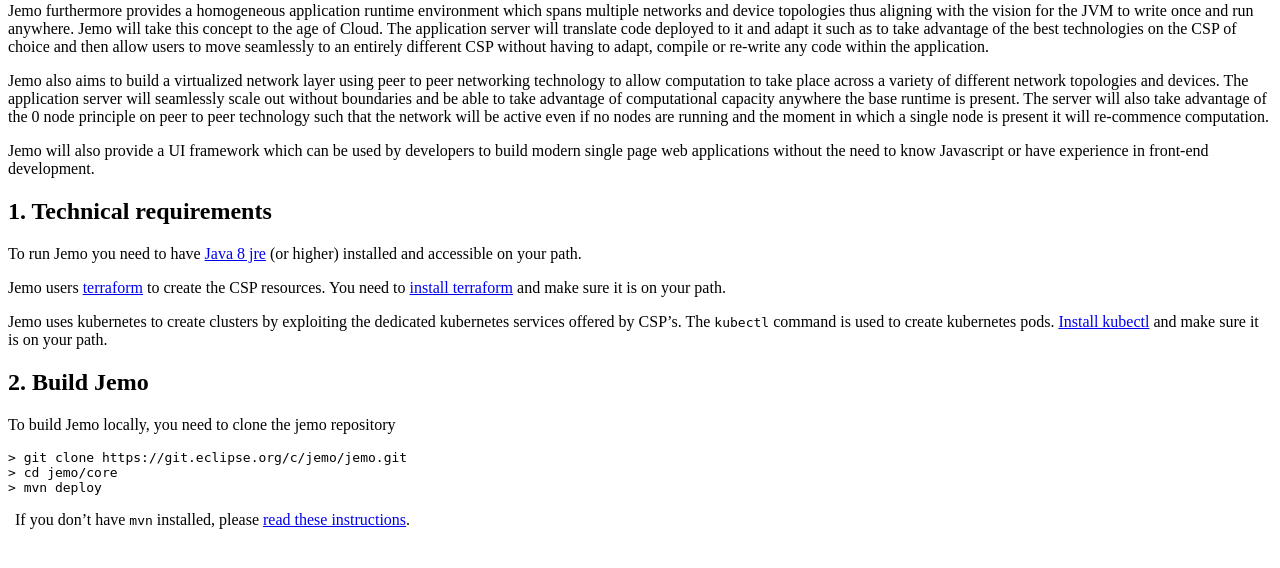
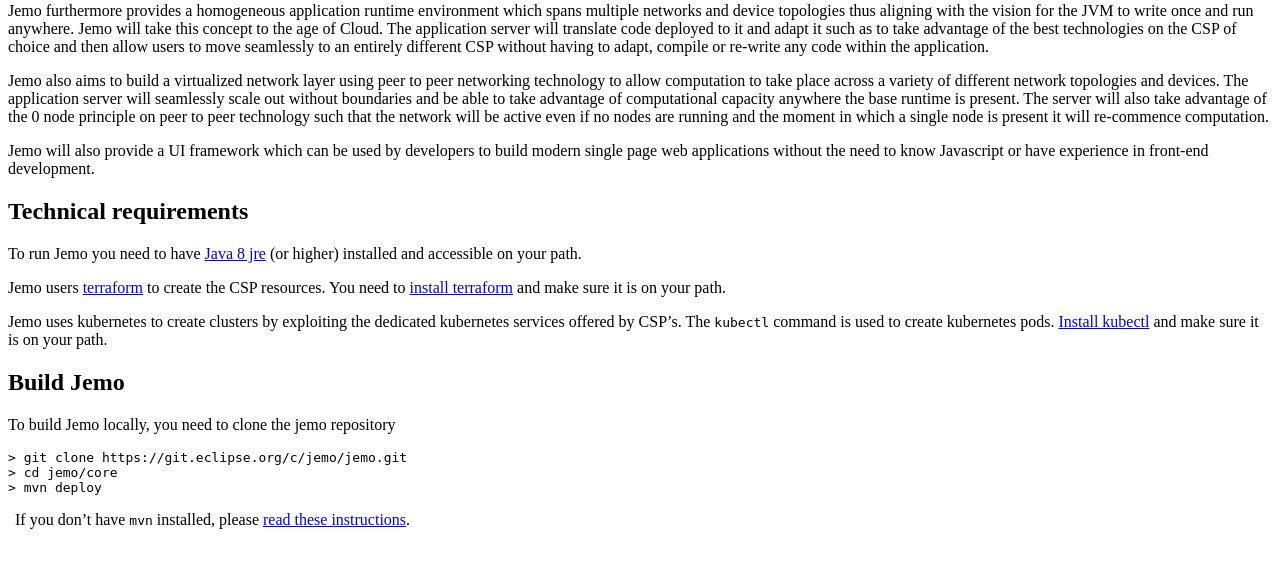
Before and after one commit to Global19-atlassian-net/jemo-website, a PHP site: page /jemo/content/en_index.php in a window 1280 px wide. Shown: the part 198-766 px from the top of the page. Run offline with PHP 8.4, Linux system fonts and the light colour scheme; data that the repository does not hold is empty.

Commit message:
Cosmetic changes.

```diff
--- a/content/en_index.php
+++ b/content/en_index.php
@@ -62,7 +62,7 @@
         without the need to know Javascript or have experience in front-end development.</p>
 
 
-    <h2 id="technical-requirements"><a class="anchor" href="#technical-requirements"></a>1. Technical requirements</h2>
+    <h2 id="technical-requirements"><a class="anchor" href="#technical-requirements"></a>Technical requirements</h2>
 
     <p>To run Jemo you need to have
         <a href="https://www.oracle.com/technetwork/java/javase/downloads/jre8-downloads-2133155.html" target="_blank"
@@ -82,7 +82,7 @@
         path.</p>
 
 
-    <h2 id="build-jemo"><a class="anchor" href="#build-jemo"></a>2. Build Jemo</h2>
+    <h2 id="build-jemo"><a class="anchor" href="#build-jemo"></a>Build Jemo</h2>
 
     <p>To build Jemo locally, you need to clone the jemo repository</p>
 
```
